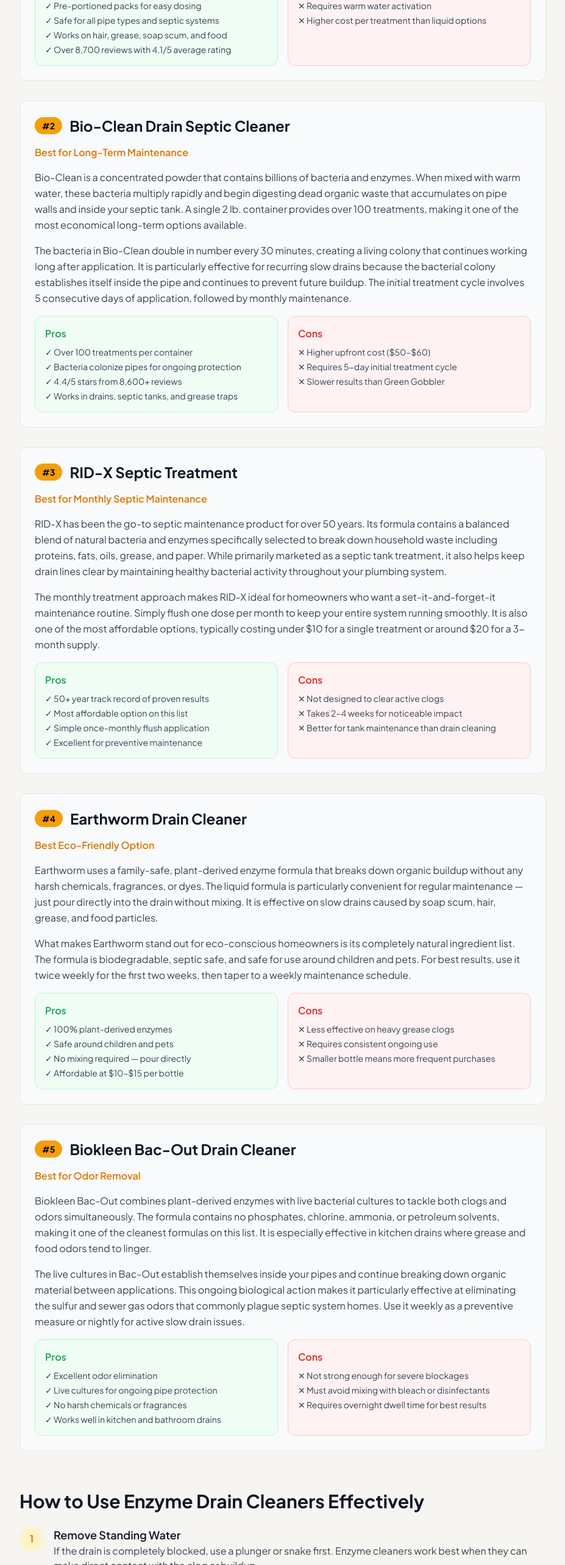
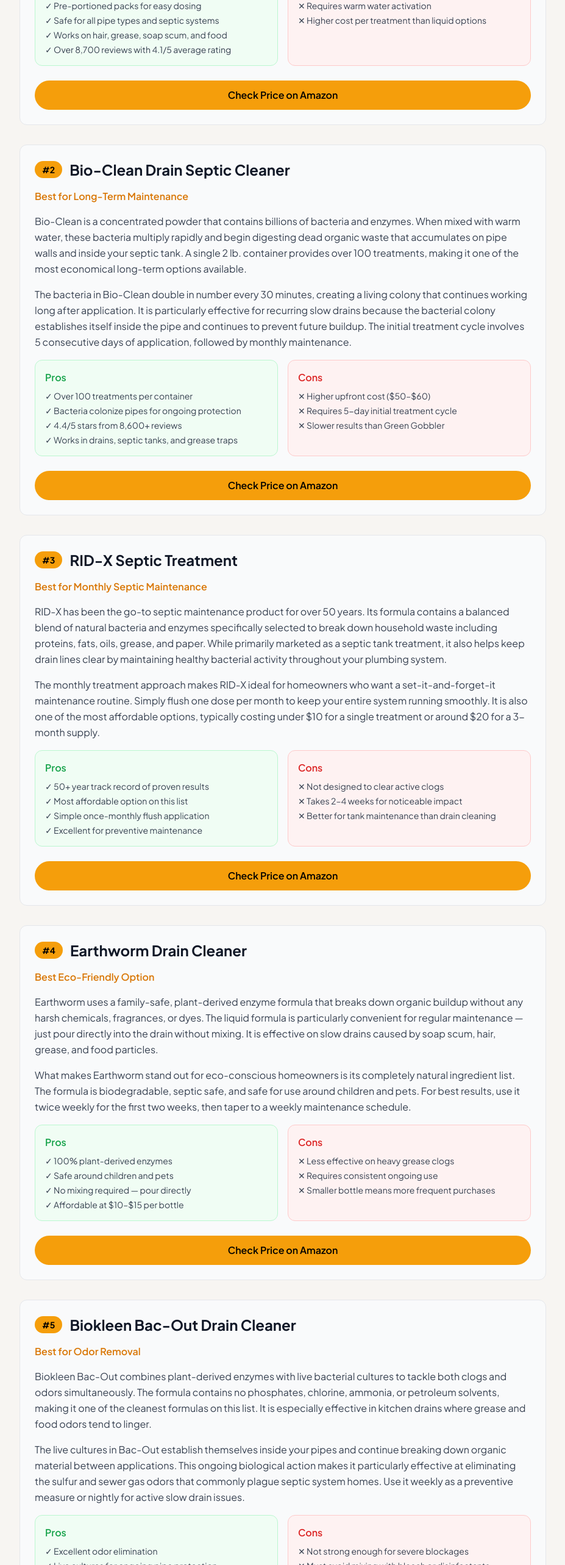
Before and after one commit to thebasementguide2026/theseptic.guide-, a Next.js app: page /reviews/best-drain-cleaners-for-septic in a window 1280 px wide. Shown: the part 2380-4946 px from the top of the page at 61% size, without its empty margins (176-1103 px from the left). Built offline with nearby package versions, Linux system fonts and the light colour scheme.

Commit message:
Add Check Price on Amazon affiliate buttons to all 5 product reviews

```diff
--- a/app/reviews/best-drain-cleaners-for-septic/page.tsx
+++ b/app/reviews/best-drain-cleaners-for-septic/page.tsx
@@ -278,6 +278,7 @@ export default function BestDrainCleanersPage() {
                 </ul>
               </div>
             </div>
+              <a href="https://amzn.to/4uddnPD" target="_blank" rel="nofollow noopener noreferrer" className="mt-6 block w-full text-center bg-amber-500 hover:bg-amber-600 text-black font-semibold py-3 px-6 rounded-full transition-colors">Check Price on Amazon</a>
           </div>
 
           {/* Product 2 */}
@@ -312,6 +313,7 @@ export default function BestDrainCleanersPage() {
                 </ul>
               </div>
             </div>
+              <a href="https://amzn.to/4be3f0t" target="_blank" rel="nofollow noopener noreferrer" className="mt-6 block w-full text-center bg-amber-500 hover:bg-amber-600 text-black font-semibold py-3 px-6 rounded-full transition-colors">Check Price on Amazon</a>
           </div>
 
           {/* Product 3 */}
@@ -346,6 +348,7 @@ export default function BestDrainCleanersPage() {
                 </ul>
               </div>
             </div>
+              <a href="https://amzn.to/47Blgoj" target="_blank" rel="nofollow noopener noreferrer" className="mt-6 block w-full text-center bg-amber-500 hover:bg-amber-600 text-black font-semibold py-3 px-6 rounded-full transition-colors">Check Price on Amazon</a>
           </div>
 
           {/* Product 4 */}
@@ -380,6 +383,7 @@ export default function BestDrainCleanersPage() {
                 </ul>
               </div>
             </div>
+              <a href="https://amzn.to/4bga01G" target="_blank" rel="nofollow noopener noreferrer" className="mt-6 block w-full text-center bg-amber-500 hover:bg-amber-600 text-black font-semibold py-3 px-6 rounded-full transition-colors">Check Price on Amazon</a>
           </div>
 
           {/* Product 5 */}
@@ -414,6 +418,7 @@ export default function BestDrainCleanersPage() {
                 </ul>
               </div>
             </div>
+              <a href="https://amzn.to/4rXUaQl" target="_blank" rel="nofollow noopener noreferrer" className="mt-6 block w-full text-center bg-amber-500 hover:bg-amber-600 text-black font-semibold py-3 px-6 rounded-full transition-colors">Check Price on Amazon</a>
           </div>
         </section>
 
```
